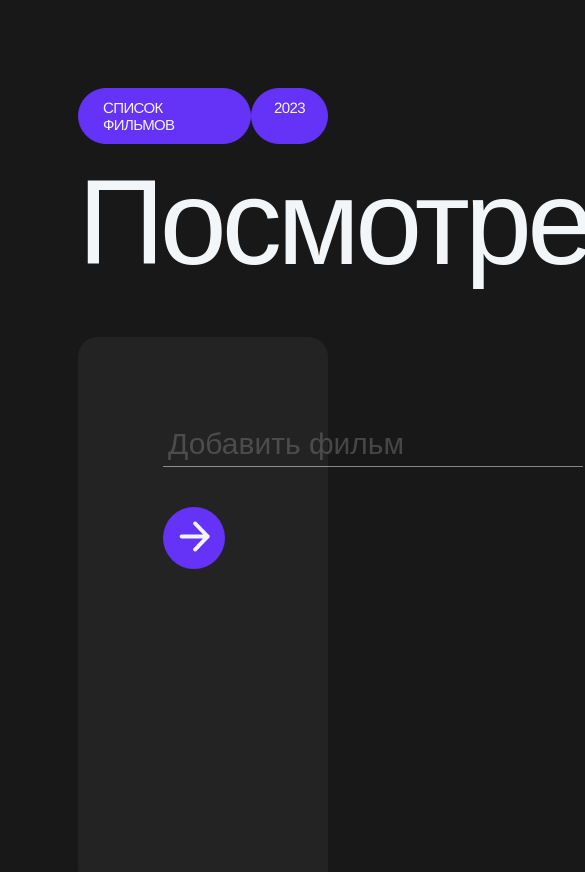
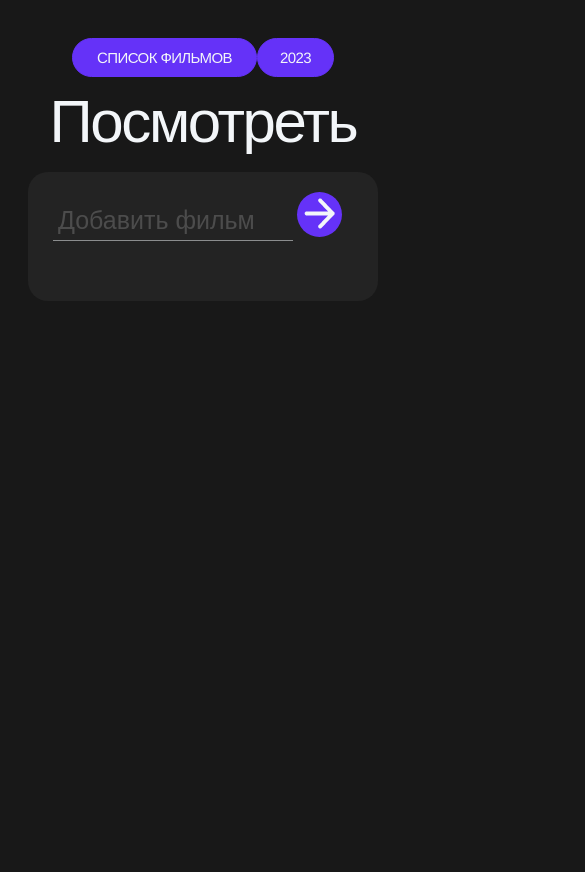
Before and after one commit to Vladislavgolovin95/movie_list-app, a plain HTML site: page index.html in a window 390 px wide. Shown: the top 872 px of the page, 585 px wide, since content can reach past the window. After the commit the page ends 844 px from the top, so only its background shows below. Drawn offline with nearby package versions, Linux system fonts and the light colour scheme.

Commit message:
added adaptive

```diff
--- a/index.css
+++ b/index.css
@@ -62,7 +62,7 @@ h1 {
 }
 
 .moviesList {
-    height: 300px;
+    max-height: 300px;
     overflow-y: auto;
 }
 
@@ -92,6 +92,7 @@ h1 {
 /* Стили чекбокса */
 
 .checkbox {
+    position: relative;
     box-sizing: border-box;
     display: block;
     margin-bottom: 3px;
@@ -162,3 +163,47 @@ h1 {
     vertical-align: sub;
     cursor: pointer;
 }
+
+@media (max-width: 767px) {
+    .container {
+        max-width: 100%;
+        padding: 30px 20px 0;
+    }
+    .title {
+        margin-bottom: 15px;
+        width: 100%;
+    }
+    .title__text-wrapper {
+        justify-content: center;
+    }
+    h1 {
+        text-align: center;
+        font-size: 60px;
+        line-height: 70px;
+    }
+    .movies {
+        padding: 20px 25px 20px 25px;
+    }
+    .moviesList {
+        max-height: 500px;
+        overflow-y: auto;
+    }
+    .inputMovie {
+        margin-bottom: 40px;
+        max-width: 230px;
+        padding: 5px;
+        font-size: 25px;
+        line-height: 30px;
+    }
+    .addBtn {
+        width: 45px;
+        height: 45px;
+    }
+    .nameMovie {
+        position: absolute;
+        left: 55px;
+        right: 25px;
+        box-sizing: border-box;
+        word-wrap: break-word;
+    }
+}
--- a/index.js
+++ b/index.js
@@ -5,15 +5,6 @@ const addMovieBtn = document.getElementById('addBtn');
 const moviesList = document.querySelector('#moviesList');
 
 const movies = [];
-
-addMovieBtn.addEventListener('click', function() {
-    const movieFromUser = getFromMovie();
-    addMovie(movieFromUser);
-    renderMovies();
-    clearInput();
-});
-
-
 
 // Получаем данные с поля ввода пользователя
 function getFromMovie() {
@@ -58,7 +49,7 @@ function renderMovies() {
                 type="checkbox"
             >
             <span class="custom-checkbox"></span>
-            <span id='nameMovie'>${movies[i]}</span>
+            <span id='nameMovie' class='nameMovie'>${movies[i]}</span>
             <button id="${i}" class="btnCloseCheckbox"></button>
         </label>
         `
@@ -75,6 +66,15 @@ function renderMovies() {
     });
 };
 
+// Обработчики событий
+
+addMovieBtn.addEventListener('click', function() {
+    const movieFromUser = getFromMovie();
+    addMovie(movieFromUser);
+    renderMovies();
+    clearInput();
+});
+
 moviesList.addEventListener('click', (event) => {
     if (event.target.classList.contains('btnCloseCheckbox')) {
         movies.splice(event.target.id,1)
```
